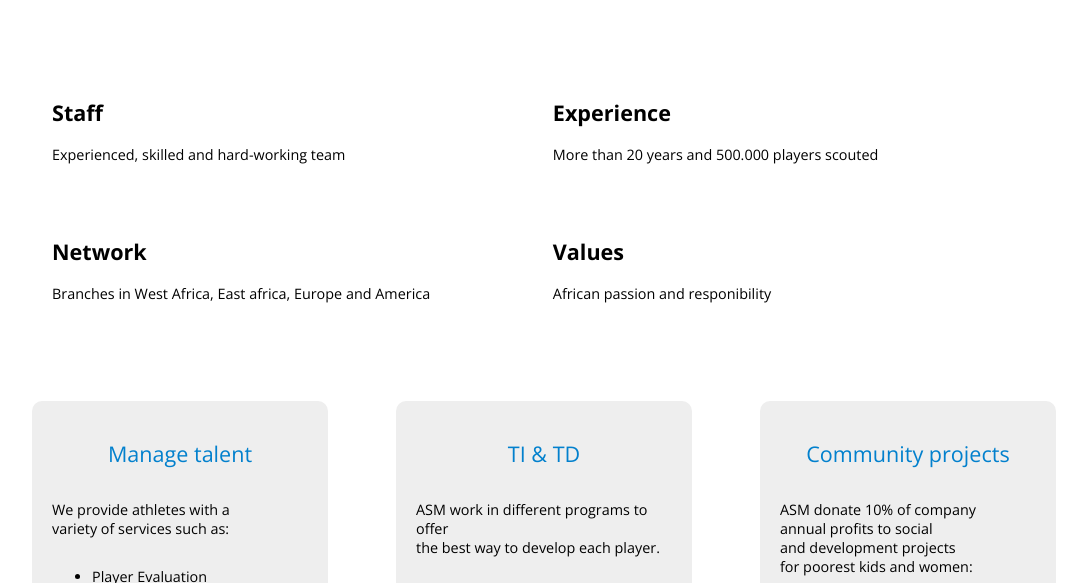
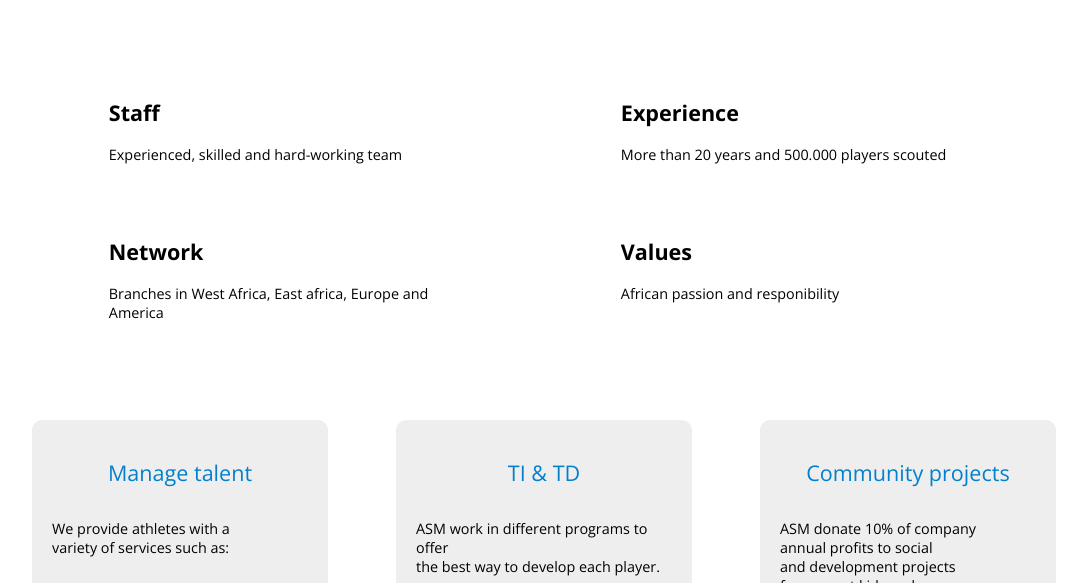
Before and after one commit to optimisme/ASM-site, a plain HTML site: page index.html in a window 1280 px wide. Shown: the part 1087-1670 px from the top of the page, without its empty margins (96-1183 px from the left). Drawn offline with nearby package versions, Linux system fonts and the light colour scheme.

Commit message:
15nth commit

```diff
--- a/stylePillars.css
+++ b/stylePillars.css
@@ -1,11 +1,12 @@
 #pillars {
     display: flex;
     flex-wrap: wrap;
+    justify-content: space-around;
     margin: 64px 0;
 }
 
 #pillars .pillar {
-    width: 45%;
+    width: 35%;
     padding: 20px;
 }
 
```
